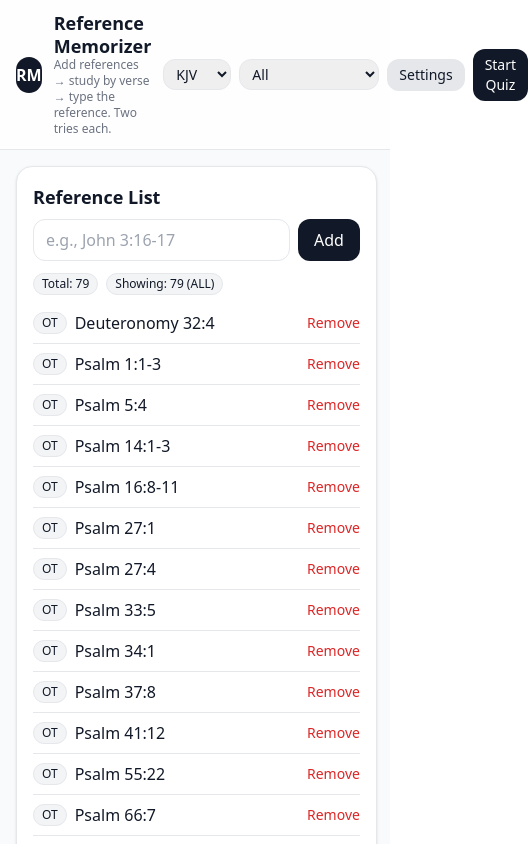
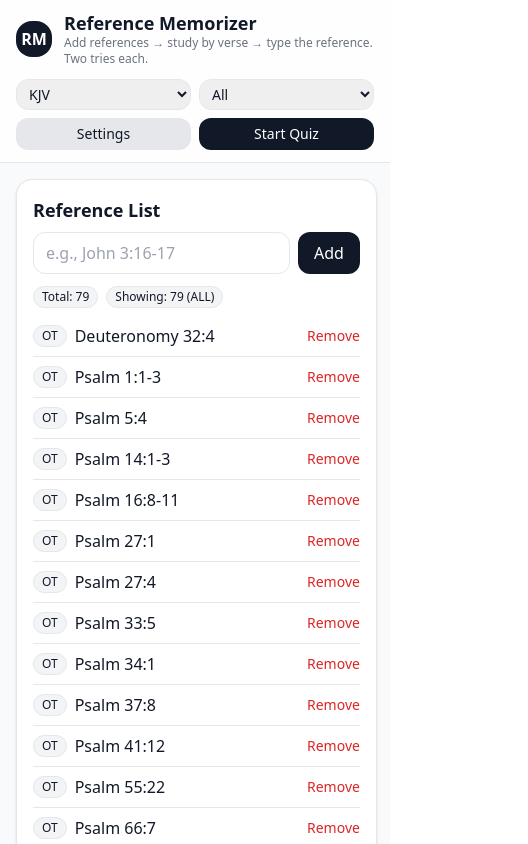
Before and after one commit to brentcrosby/reference-memorizer, a React (Vite) app: page / in a window 390 px wide. Shown: the top 844 px of the page, 528 px wide, since content can reach past the window. Built offline with nearby package versions, Linux system fonts and the light colour scheme.

Commit message:
Improve header responsiveness on mobile

```diff
--- a/src/App.jsx
+++ b/src/App.jsx
@@ -610,29 +610,42 @@ export default function App() {
   return (
     <div className="min-h-screen bg-gray-50 text-gray-900">
       <header className="sticky top-0 z-10 backdrop-blur bg-white/80 border-b">
-        <div className="max-w-5xl mx-auto px-4 py-3 flex items-center gap-3">
-          <div className="w-9 h-9 rounded-2xl bg-gray-900 text-white grid place-items-center font-bold">RM</div>
-          <div className="flex-1">
-            <h1 className="text-lg font-semibold leading-tight">Reference Memorizer</h1>
-            <div className="text-xs text-gray-500">Add references → study by verse → type the reference. Two tries each.</div>
+        <div className="max-w-5xl mx-auto px-4 py-3 flex flex-wrap items-center gap-3">
+          <div className="flex items-center gap-3 flex-1 min-w-[220px]">
+            <div className="w-9 h-9 rounded-2xl bg-gray-900 text-white grid place-items-center font-bold flex-shrink-0">RM</div>
+            <div className="min-w-0">
+              <h1 className="text-lg font-semibold leading-tight">Reference Memorizer</h1>
+              <div className="text-xs text-gray-500">Add references → study by verse → type the reference. Two tries each.</div>
+            </div>
           </div>
-          <div className="flex items-center gap-2">
-            <select className="border rounded-xl px-2 py-1 text-sm" value={translation} onChange={(e) => setTranslation(e.target.value)}>
+          <div className="flex flex-wrap gap-2 w-full sm:w-auto sm:flex-nowrap sm:items-center sm:justify-end">
+            <select
+              className="border rounded-xl px-2 py-1 text-sm flex-1 min-w-[140px] sm:min-w-0 sm:flex-none"
+              value={translation}
+              onChange={(e) => setTranslation(e.target.value)}
+            >
               <option value="kjv">KJV</option>
               <option value="web">WEB</option>
               <option value="asv">ASV</option>
-                          </select>
-            <select className="border rounded-xl px-2 py-1 text-sm" value={filter} onChange={(e) => setFilter(e.target.value)}>
+            </select>
+            <select
+              className="border rounded-xl px-2 py-1 text-sm flex-1 min-w-[140px] sm:min-w-0 sm:flex-none"
+              value={filter}
+              onChange={(e) => setFilter(e.target.value)}
+            >
               <option value="ALL">All</option>
               <option value="OT">Old Testament</option>
               <option value="NT">New Testament</option>
             </select>
-            <button className="px-3 py-1.5 rounded-xl bg-gray-200 hover:bg-gray-300 text-sm" onClick={() => setShowSettings((v) => !v)}>
+            <button
+              className="px-3 py-1.5 rounded-xl bg-gray-200 hover:bg-gray-300 text-sm flex-1 min-w-[120px] sm:min-w-0 sm:flex-none"
+              onClick={() => setShowSettings((v) => !v)}
+            >
               Settings
             </button>
             {inQuiz ? (
               <button
-                className="px-3 py-1.5 rounded-xl bg-gray-200 hover:bg-gray-300 text-sm"
+                className="px-3 py-1.5 rounded-xl bg-gray-200 hover:bg-gray-300 text-sm flex-1 min-w-[120px] sm:min-w-0 sm:flex-none"
                 onClick={() => {
                   setShowManager(true);
                   setQuizOrder([]);
@@ -641,7 +654,11 @@ export default function App() {
                 End
               </button>
             ) : (
-              <button className="px-3 py-1.5 rounded-xl bg-gray-900 text-white text-sm" onClick={startQuiz} disabled={filteredRefs.length === 0}>
+              <button
+                className="px-3 py-1.5 rounded-xl bg-gray-900 text-white text-sm flex-1 min-w-[120px] sm:min-w-0 sm:flex-none"
+                onClick={startQuiz}
+                disabled={filteredRefs.length === 0}
+              >
                 Start Quiz
               </button>
             )}
```
